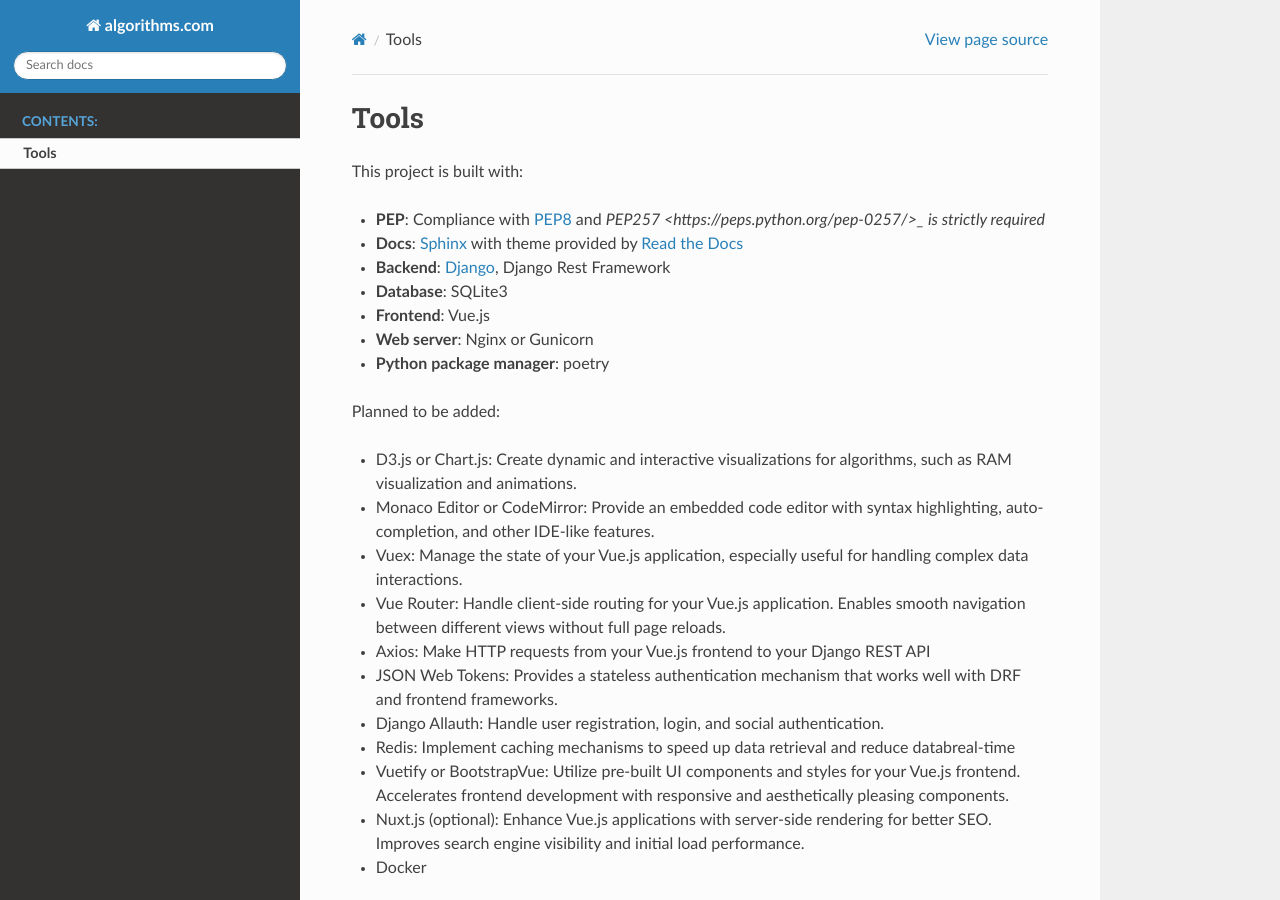
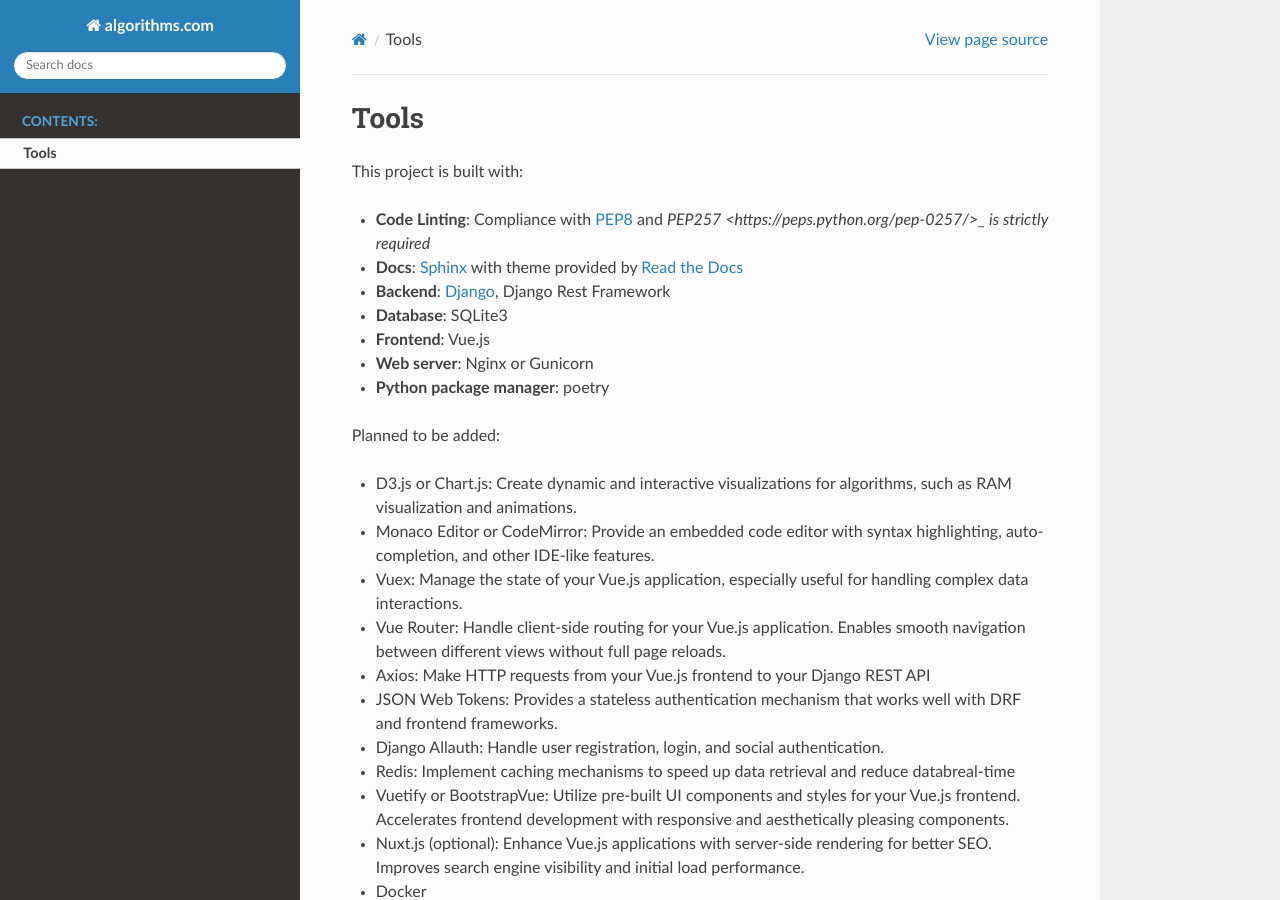
Before and after one commit to kingofjazzpiano/algorithms.com, a Sphinx documentation site: the page built from documentation/sphinx_docs/source/tools.rst, in a window 1280 px wide and 900 px high. Built offline with Sphinx 7.4.7 and the Read the Docs theme 3.1.0, drawn with Linux system fonts in a browser that asks for light colours.

Commit message:
correctin paragaph

```diff
--- a/documentation/sphinx_docs/source/tools.rst
+++ b/documentation/sphinx_docs/source/tools.rst
@@ -4,7 +4,7 @@
 
 This project is built with:
 
-- **PEP**: Compliance with `PEP8 <https://peps.python.org/pep-0008/>`_ and `PEP257 <https://peps.python.org/pep-0257/>_ is strictly required`
+- **Code Linting**: Compliance with `PEP8 <https://peps.python.org/pep-0008/>`_ and `PEP257 <https://peps.python.org/pep-0257/>_ is strictly required`
 - **Docs**: `Sphinx <https://www.sphinx-doc.org/en/master/>`_ with theme provided by `Read the Docs <https://readthedocs.org>`_
 - **Backend**: `Django <https://www.djangoproject.com/>`_, Django Rest Framework
 - **Database**: SQLite3
```
